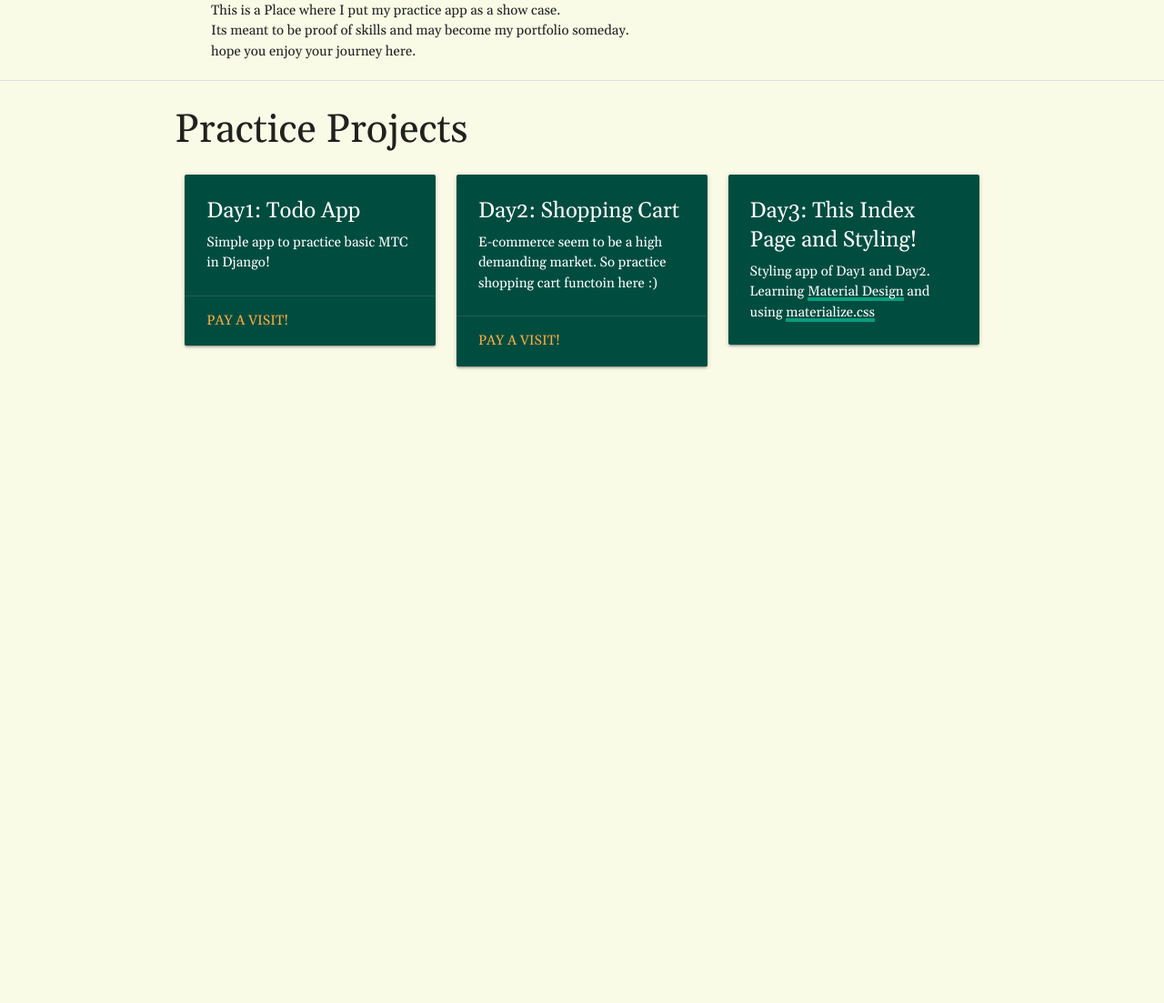
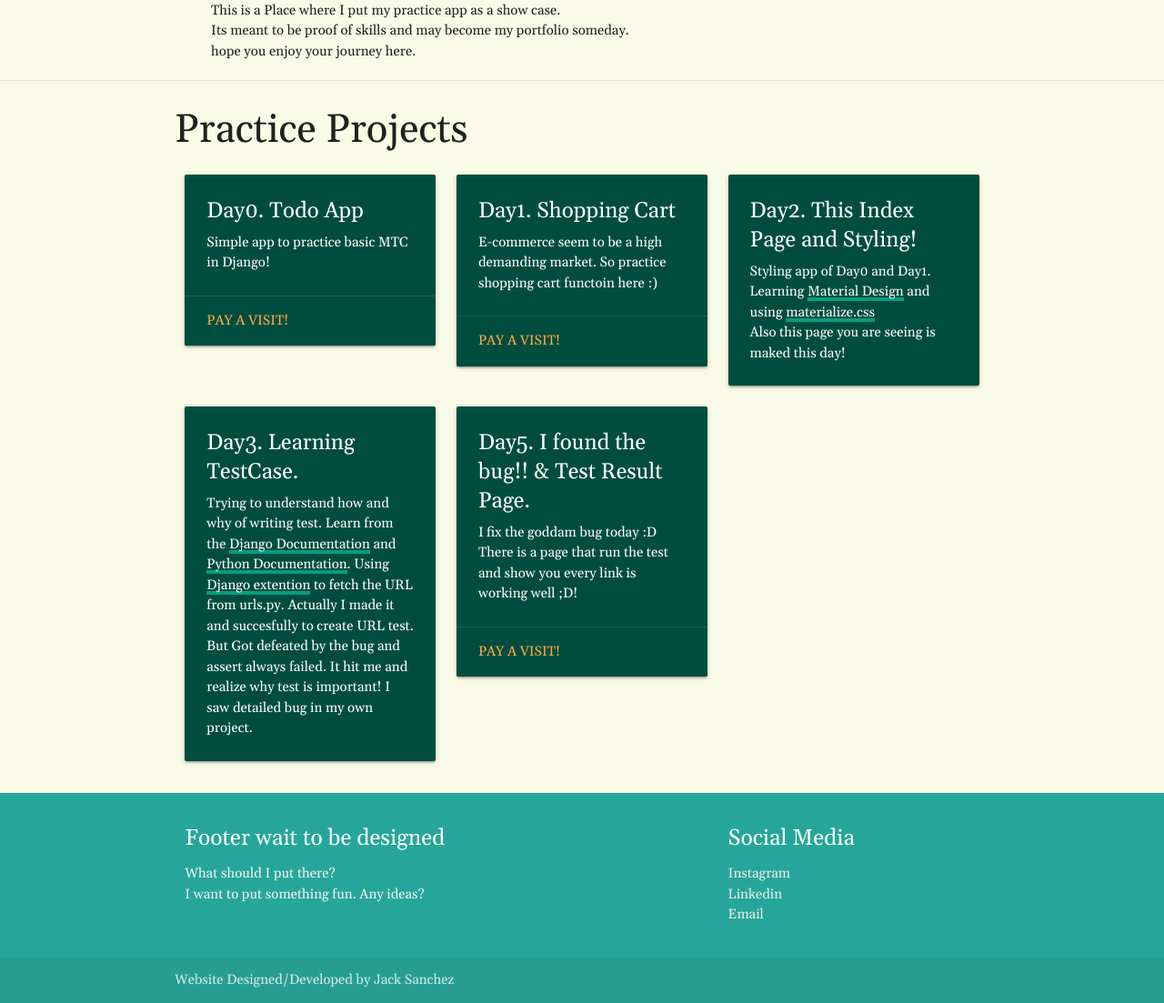
Before and after one commit to ebbsanchez/ebbtools, a Django app: page / in a window 1280 px wide. Shown: the part 233-1336 px from the top of the page at 91% size. Before the commit the page ends 639 px from the top, so only its background shows below. Run offline with Django 3.2, Linux system fonts and the light colour scheme; some libraries are stand-ins or nearby versions.

Commit message:
Write Test and /test page.

```diff
--- a/practicezone/practicezone/settings.py
+++ b/practicezone/practicezone/settings.py
@@ -13,7 +13,7 @@ SECRET_KEY = 'u%^-&#djze$a7)ykn!=ub*7n)!#sfu!oifq#nzgir&)nj-2qu='
 # SECURITY WARNING: don't run with debug turned on in production!
 DEBUG = True
 
-ALLOWED_HOSTS = []
+ALLOWED_HOSTS = ['testserver', '127.0.0.1']
 
 
 # Application definition
@@ -29,6 +29,7 @@ INSTALLED_APPS = [
     'accounts',
     'products',
     'shopping_cart',
+    'django_extensions',
 ]
 
 MIDDLEWARE = [
--- a/practicezone/practicezone/templates/base.html
+++ b/practicezone/practicezone/templates/base.html
@@ -17,7 +17,11 @@
         {% block head %}
         {% endblock head %}
         <style type='text/css'>
-    /* Link Style 4 */
+        /* Font Family */
+        * {
+        font-family: 'Gelasio', serif;
+        }
+        /* Link Style*/
         a.style-link {
         padding-bottom: 1px;
         text-decoration: none;
@@ -36,8 +40,38 @@
 
     {% block content %}
     {% endblock %}
+    <footer class="page-footer teal lighten-1">
+        <div class="container">
+            <div class="row">
+                <div class="col l6 s12">
+                    <h5 class="white-text">Footer wait to be designed</h5>
+                    <p class="grey-text text-lighten-4">
+                        What should I put there?
+                        <br>
+                        I want to put something fun. Any ideas?
+                    </p>
+                </div>
+                <div class="col l4 offset-l2 s12">
+                    <h5 class="white-text">Social Media</h5>
+                    <ul>
+                        <li><a class="grey-text text-lighten-3" href="http://instagram.com/3bbsanch3z/">Instagram</a></li>
+                        <li><a class="grey-text text-lighten-3" href="https://www.linkedin.com/in/jack-sanchez-677bb5168/">Linkedin</a></li>
+                        <li><a class="grey-text text-lighten-3" href="mailto:evo@gms.tku.edu.tw">Email</a></li>
+                        {# <li><a class="grey-text text-lighten-3" href="#!">I Love You</a></li> #}
+                    </ul>
+                </div>
+            </div>
+        </div>
+        <div class="footer-copyright">
+            <div class="container">
+                Website Designed/Developed by Jack Sanchez
+                {# <a class="grey-text text-lighten-4 right" href="#!">More Links</a> #}
+            </div>
+        </div>
+    </footer>
+
 
     <!--JavaScript at end of body for optimized loading-->
-  <script type="text/javascript" src="js/materialize.min.js"></script>
+    <!-- <script type="text/javascript" src="js/materialize.min.js"></script> -->
 </body>
 </html>
--- a/practicezone/practicezone/templates/index.html
+++ b/practicezone/practicezone/templates/index.html
@@ -48,12 +48,12 @@
 	<div class="divider"></div>
 	<div class="container">
 		<h3>Practice Projects</h3>
-
+		{# Day 0 #}
 		<div class="row">
 			<div class="col s12 m6 l4">
 				<div class="card teal darken-4">
 					<div class="card-content white-text">
-						<span class="card-title">Day1: Todo App</span>
+						<span class="card-title">Day0. Todo App</span>
 						<p>Simple app to practice basic MTC in Django!</p>
 					</div>
 					<div class="card-action">
@@ -61,10 +61,11 @@
 					</div>
 				</div>
 			</div>
+			{# Day 1 #}
 			<div class="col s12 m6 l4">
 				<div class="card teal darken-4">
 					<div class="card-content white-text">
-						<span class="card-title">Day2: Shopping Cart</span>
+						<span class="card-title">Day1. Shopping Cart</span>
 						<p>E-commerce seem to be a high demanding market. So practice shopping cart functoin here :)</p>
 					</div>
 					<div class="card-action">
@@ -72,20 +73,51 @@
 					</div>
 				</div>
 			</div>
-
+			{# Day 2 #}
 			<div class="col s12 m6 l4">
 				<div class="card teal darken-4">
 					<div class="card-content white-text">
-						<span class="card-title">Day3: This Index Page and Styling!</span>
+						<span class="card-title">Day2. This Index Page and Styling!</span>
 						<p>
-							Styling app of Day1 and Day2. Learning
+							Styling app of Day0 and Day1. Learning
 							<a href="https://material.io" class="style-link white-text">Material Design</a>
 							and using
 							<a href="https://materializecss.com" class="style-link white-text">materialize.css</a>
+							<br>
+							Also this page you are seeing is maked this day!
 						</p>
 					</div>
 				</div>
 			</div>
+			{# Day 3 #}
+			<div class="col s12 m6 l4">
+				<div class="card teal darken-4">
+					<div class="card-content white-text">
+						<span class="card-title">Day3. Learning TestCase.</span>
+						<p>
+							Trying to understand how and why of writing test. Learn from the
+							<a href="https://docs.djangoproject.com/en/3.0/topics/testing/overview/" class="style-link white-text">Django Documentation</a> and <a href="https://docs.python.org/3/library/unittest.html#module-unittest" class="style-link white-text">Python Documentation</a>. Using
+							<a href="https://github.com/django-extensions/django-extensions" class="style-link white-text">Django extention</a>
+							to fetch the URL from urls.py. Actually I made it and succesfully to create URL test. But Got defeated by the bug and assert always failed. It hit me and realize why test is important! I saw detailed bug in my own project.
+						</p>
+					</div>
+				</div>
+			</div>
+			{# Day 4 #}
+			<div class="col s12 m6 l4">
+				<div class="card teal darken-4">
+					<div class="card-content white-text">
+						<span class="card-title">Day5. I found the bug!! & Test Result Page.</span>
+						<p>
+							I fix the goddam bug today :D There is a page that run the test and show you every link is working well ;D!
+						</p>
+					</div>
+					<div class="card-action">
+						<a href="/test">Pay a visit!</a>
+					</div>
+				</div>
+			</div>
+			{# Bottom of Cards #}
 		</div>
 	</div>
 </div>
--- a/practicezone/practicezone/urls.py
+++ b/practicezone/practicezone/urls.py
@@ -22,10 +22,10 @@ from . import views
 
 urlpatterns = [
     path('', views.index),
+    path('test', views.showTheTestResult),
     path('todoapp/', todolist.views.index, name="todolist"),
     path('admin/', admin.site.urls),
     path('products/', include('products.urls', namespace='products')),
     path('shopping_cart/', include('shopping_cart.urls', namespace='shopping_cart')),
 
-
 ]
--- a/practicezone/practicezone/views.py
+++ b/practicezone/practicezone/views.py
@@ -1,7 +1,18 @@
 from django.http import HttpResponseRedirect
 from django.shortcuts import render
+from .test_link_validator import LinkTest
+
+# Create your views here.
 
 
-# Create your views here.
 def index(request):
     return render(request, "index.html")
+
+
+def showTheTestResult(request):
+    linkTest = LinkTest()
+    result_list = linkTest.test_url_without_var()
+    context = {
+        'result_list': result_list
+    }
+    return render(request, "showTheTestResult.html", context)
--- a/practicezone/products/urls.py
+++ b/practicezone/products/urls.py
@@ -7,6 +7,6 @@ from .views import product_list, clear_books
 app_name = 'products'
 
 urlpatterns = [
+    path('', product_list, name='product-list'),
     path('clear', clear_books, name="clear"),
-    url(r'^', product_list, name='product-list'),
 ]
--- a/practicezone/shopping_cart/urls.py
+++ b/practicezone/shopping_cart/urls.py
@@ -7,7 +7,6 @@ from .views import (
     order_details,
     checkout,
     update_transaction_records,
-    success,
     process_payment
 )
 
@@ -16,7 +15,6 @@ app_name = 'shopping_cart'
 urlpatterns = [
     url(r'^add-to-cart/(?P<item_id>[-\w]+)/$', add_to_cart, name="add_to_cart"),
     url(r'^order-summary/$', order_details, name="order_summary"),
-    url(r'^success/$', success, name='purchase_success'),
     url(r'^item/delete/(?P<item_id>[-\w]+)/$', delete_from_cart, name='delete_item'),
     url(r'^checkout/$', checkout, name='checkout'),
     path('payment/<order_id>', process_payment, name='process_payment'),
--- a/practicezone/shopping_cart/views.py
+++ b/practicezone/shopping_cart/views.py
@@ -113,8 +113,3 @@ def update_transaction_records(request, order_id):
     # send an email to the customer
     messages.info(request, "Thank you! Your purchase was successful!")
     return redirect(reverse('products:product-list'))
-
-
-def success(request, **kwargs):
-    # a view signifying the transcation was successful
-    return render(request, 'shopping_cart/purchase_success.html', {})
```
Also changed, not shown: practicezone/practicezone/extras.py (+7 -7 lines), practicezone/practicezone/templates/showTheTestResult.html (added, +36 -0 lines), practicezone/practicezone/test_link_validator.py (added, +51 -0 lines), practicezone/products/views.py (+7 -9 lines), practicezone/shopping_cart/templates/shopping_cart/checkout.html (+7 -3 lines). Lines whose indentation alone changed are shown as unchanged.
